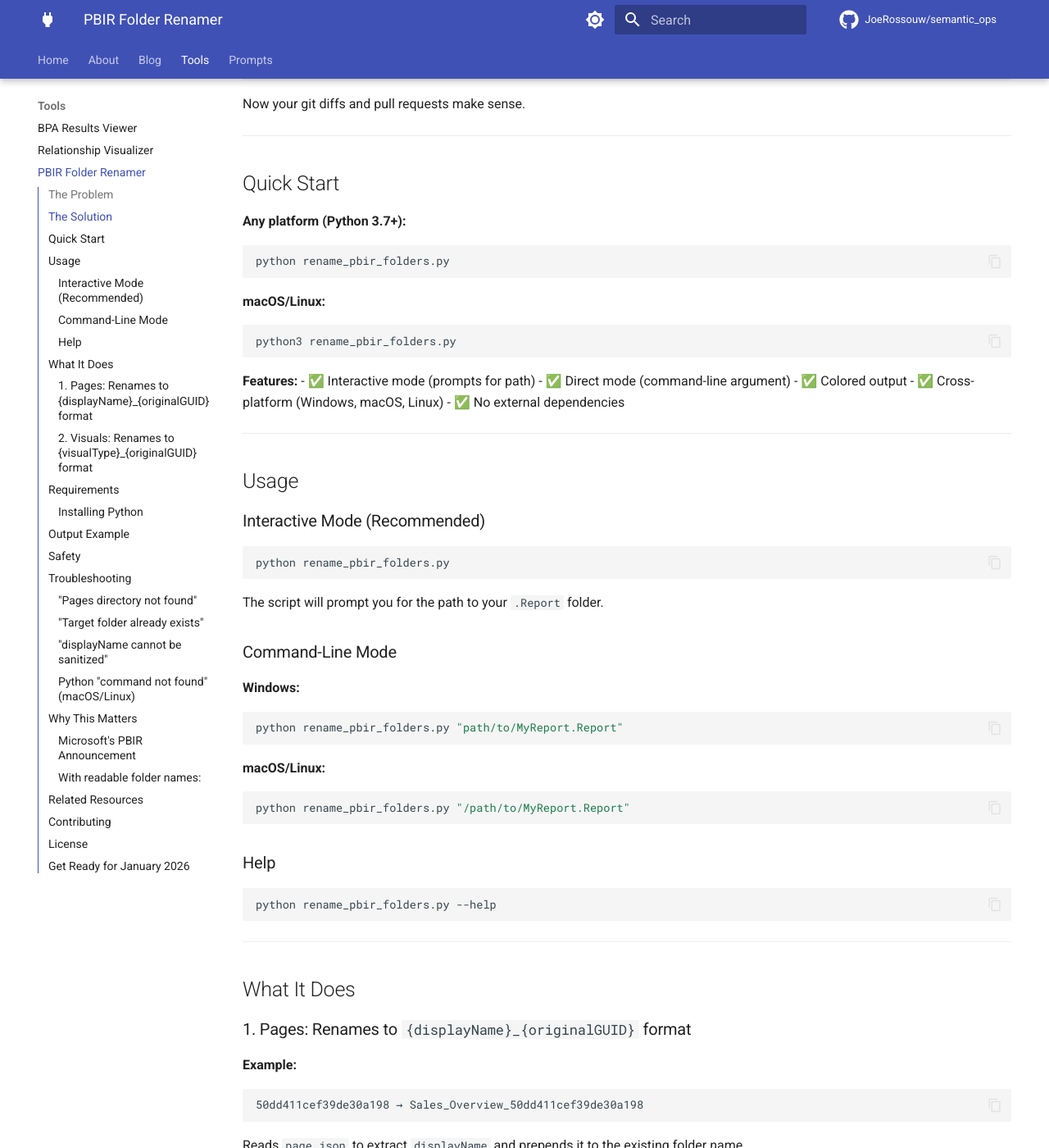
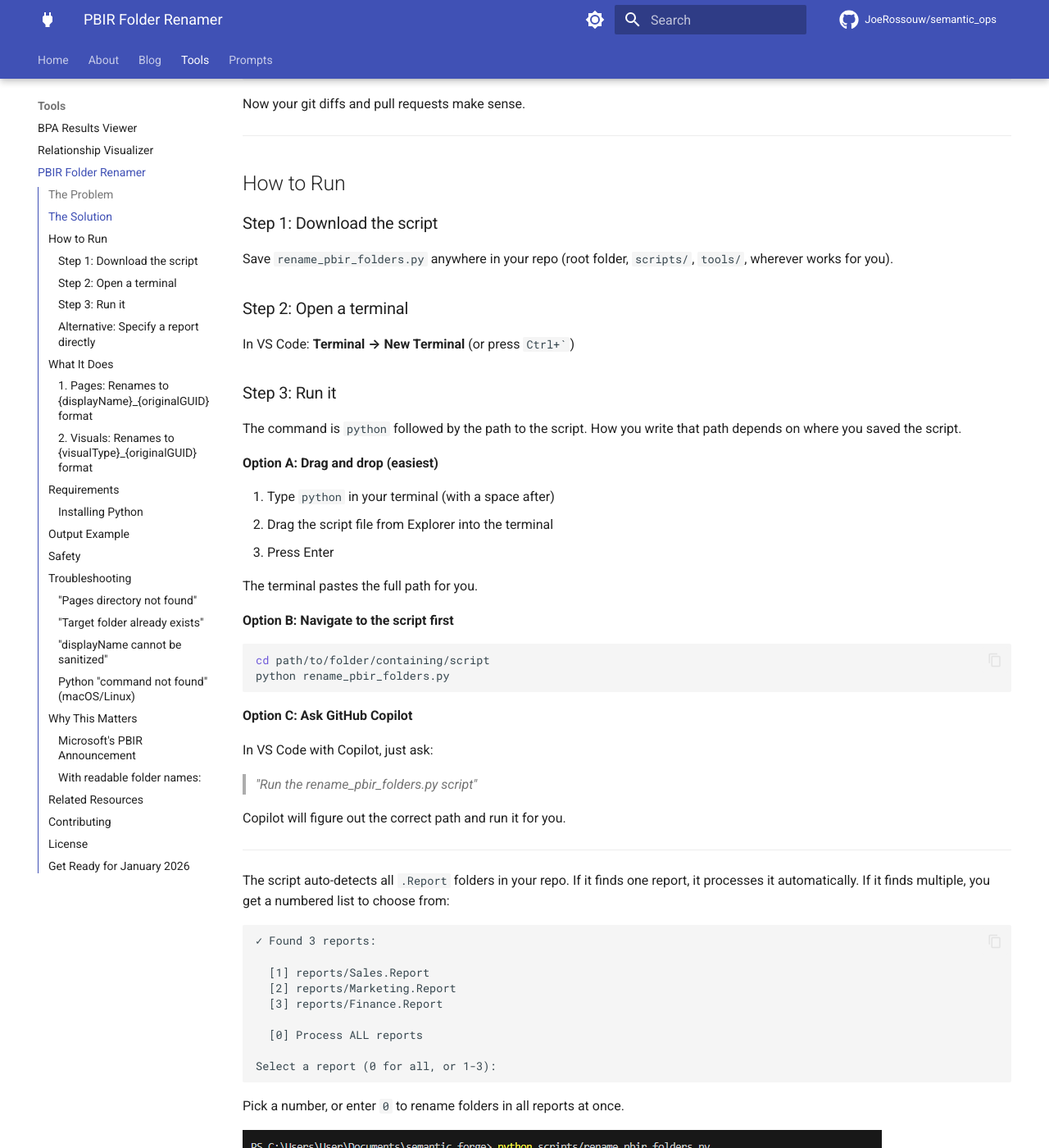
Before and after one commit to JoeRossouw/semantic_ops, an MkDocs documentation site: the page built from docs/tools/pbir-folder-renamer-guide.md, in a window 1280 px wide and 1400 px high, scrolled down 829 px. Shown: the whole window at 82% size. Built offline with MkDocs 1.6.1 and Material for MkDocs 9.7.7, drawn with Linux system fonts in a browser that asks for light colours; comment, search, counter and statistics services are not loaded; some of the changed text lies outside the part shown.

````diff
--- a/docs/tools/pbir-folder-renamer-guide.md
+++ b/docs/tools/pbir-folder-renamer-guide.md
@@ -37,53 +37,67 @@ Now your git diffs and pull requests make sense.
 
 ---
 
-## Quick Start
+## How to Run
 
-**Any platform (Python 3.7+):**
+### Step 1: Download the script
+
+Save `rename_pbir_folders.py` anywhere in your repo (root folder, `scripts/`, `tools/`, wherever works for you).
+
+### Step 2: Open a terminal
+
+In VS Code: **Terminal → New Terminal** (or press `` Ctrl+` ``)
+
+### Step 3: Run it
+
+The command is `python` followed by the path to the script. How you write that path depends on where you saved the script.
+
+**Option A: Drag and drop (easiest)**
+
+1. Type `python ` in your terminal (with a space after)
+2. Drag the script file from Explorer into the terminal
+3. Press Enter
+
+The terminal pastes the full path for you.
+
+**Option B: Navigate to the script first**
+
 ```bash
+cd path/to/folder/containing/script
 python rename_pbir_folders.py
 ```
 
-**macOS/Linux:**
-```bash
-python3 rename_pbir_folders.py
-```
+**Option C: Ask GitHub Copilot**
 
-**Features:**
-- ✅ Interactive mode (prompts for path)
-- ✅ Direct mode (command-line argument)
-- ✅ Colored output
-- ✅ Cross-platform (Windows, macOS, Linux)
-- ✅ No external dependencies
+In VS Code with Copilot, just ask:
+
+> *"Run the rename_pbir_folders.py script"*
+
+Copilot will figure out the correct path and run it for you.
 
 ---
 
-## Usage
+The script auto-detects all `.Report` folders in your repo. If it finds one report, it processes it automatically. If it finds multiple, you get a numbered list to choose from:
 
-### Interactive Mode (Recommended)
+```
+✓ Found 3 reports:
+
+  [1] reports/Sales.Report
+  [2] reports/Marketing.Report
+  [3] reports/Finance.Report
+
+  [0] Process ALL reports
+
+Select a report (0 for all, or 1-3):
+```
+
+Pick a number, or enter `0` to rename folders in all reports at once.
+
+![Running the script and selecting a report](../assets/images/tools/pbir-renamer-select-report.png)
+
+### Alternative: Specify a report directly
 
 ```bash
-python rename_pbir_folders.py
-```
-
-The script will prompt you for the path to your `.Report` folder.
-
-### Command-Line Mode
-
-**Windows:**
-```bash
 python rename_pbir_folders.py "path/to/MyReport.Report"
-```
-
-**macOS/Linux:**
-```bash
-python rename_pbir_folders.py "/path/to/MyReport.Report"
-```
-
-### Help
-
-```bash
-python rename_pbir_folders.py --help
 ```
 
 ---
@@ -145,6 +159,8 @@ python3 --version
 ---
 
 ## Output Example
+
+![Terminal output after running the script](../assets/images/tools/pbir-renamer-output.png)
 
 ```
 === Power BI Page & Visual Folder Renamer ===
````
Also changed, not shown: docs/blog/posts/agentic-ai-pbip.md (+1 -1 lines), docs/blog/posts/pbir-readable-folders.md (+18 -27 lines), docs/assets/images/blog/pbir-diff-readable.png (added), docs/assets/images/blog/pbir-folders-after.png (added), docs/assets/images/blog/pbir-folders-before.png (added), docs/assets/images/tools/pbir-renamer-output.png (added), docs/assets/images/tools/pbir-renamer-select-report.png (added), 1 other file.
